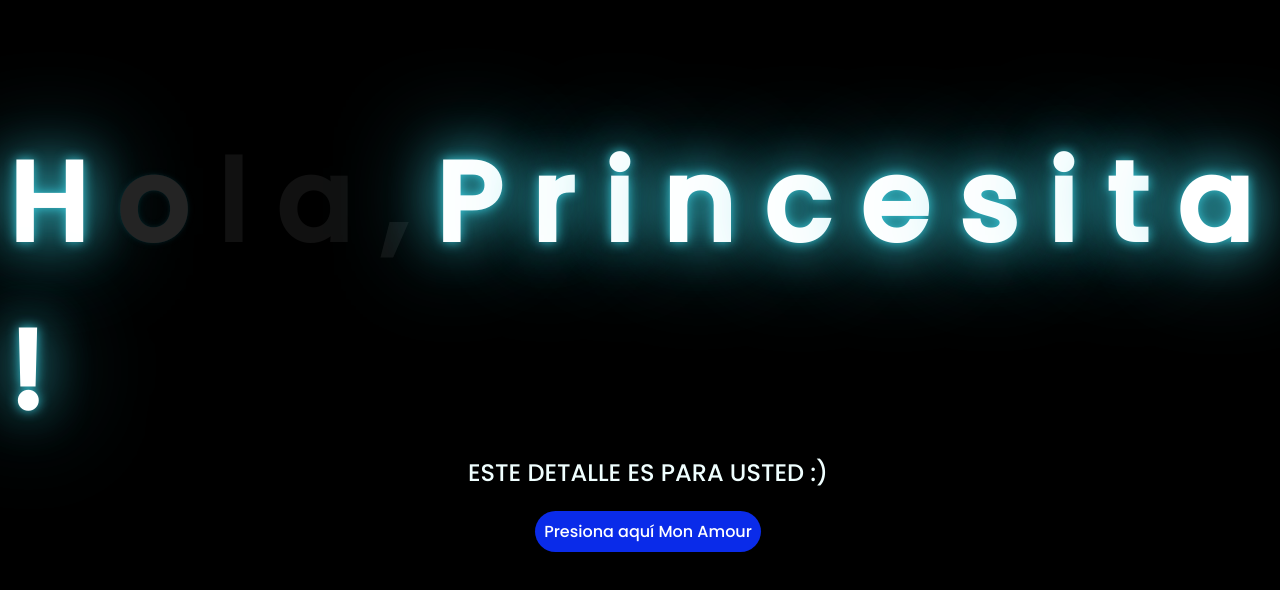
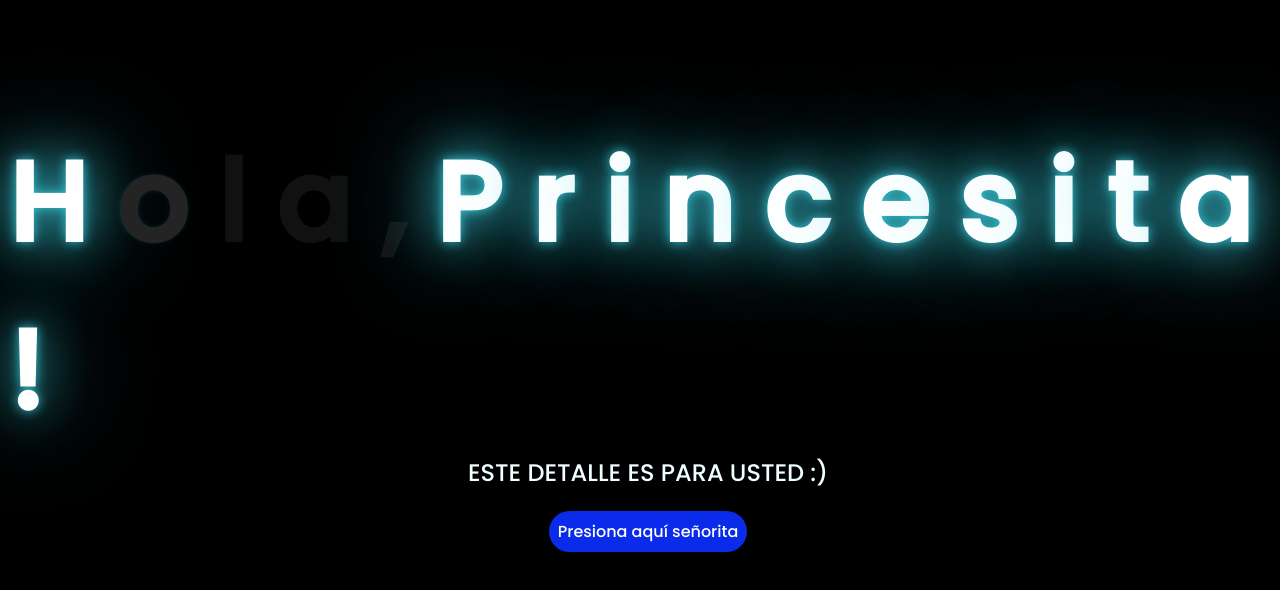
Before and after one commit to Gad30/floresamarillasA.github.io, a plain HTML site: page index.html in a window 1280 px wide. Drawn offline with Linux system fonts and the light colour scheme.

Commit message:
Update index.html

```diff
--- a/index.html
+++ b/index.html
@@ -35,7 +35,7 @@
     </div>
     <div class="button">
         <button class="botones">
-            <a href="flower.html" style="color: #fff;">Presiona aquí Mon Amour</a>
+            <a href="flower.html" style="color: #fff;">Presiona aquí señorita</a>
         </button>
     </div>
 
```
